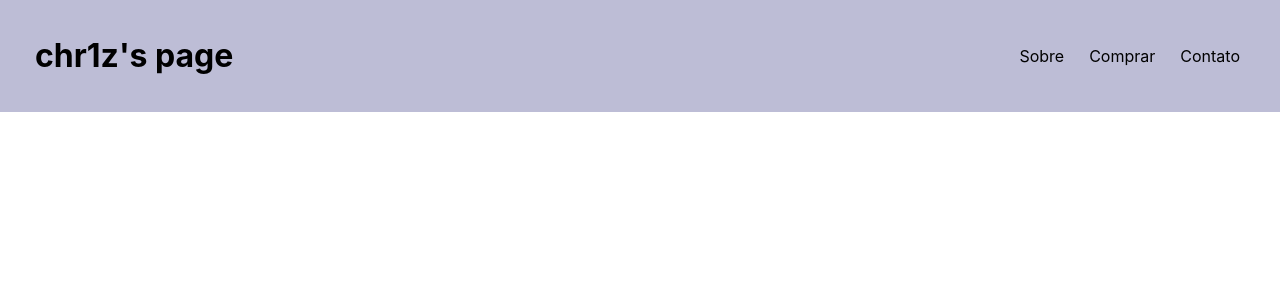
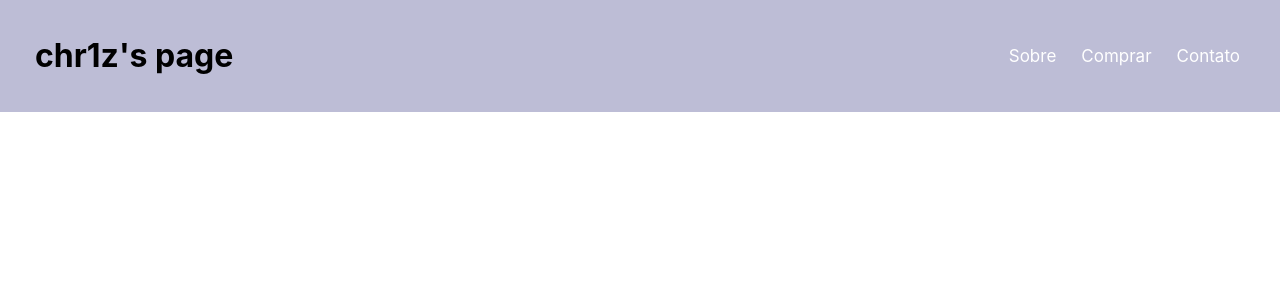
Before and after one commit to chr-1z/CursoProgramadorBR, a React (Create React App) app in the folder Modulo 31 - ReactJS/meu-app/not build/: page / in a window 1280 px wide. Shown: the top 300 px of the page. Built offline with nearby package versions, Linux system fonts and the light colour scheme.

Commit message:
update: updates

```diff
--- a/Modulo 31 - ReactJS/meu-app/not build/src/App.css
+++ b/Modulo 31 - ReactJS/meu-app/not build/src/App.css
@@ -23,3 +23,21 @@
 .logo {
   padding-left: 20px;
 }
+
+.about a {
+  text-decoration: none;
+  color: #fff;
+  font-size: 17px;
+}
+
+.buy a {
+  text-decoration: none;
+  color: #fff;
+  font-size: 17px;
+}
+
+.contact a {
+  text-decoration: none;
+  color: #fff;
+  font-size: 17px;
+}
--- a/Modulo 31 - ReactJS/meu-app/not build/src/Header.js
+++ b/Modulo 31 - ReactJS/meu-app/not build/src/Header.js
@@ -7,9 +7,21 @@ function Header(props) {
         <header className="header">
             <h1 className="logo">{props.name}</h1>
             <ul className="menu">
-                <li className="about">{props.links[0]}</li>
-                <li className="buy">{props.links[1]}</li>
-                <li className="contact">{props.links[2]}</li>
+                <li className="about" key={props}>
+                    <a href="https://chr-1z.github.io/my-portfolio/" target="_blank">
+                        {props.links[0]}
+                    </a>
+                </li>
+                <li className="buy" key={props}>
+                    <a href="https://pt.aliexpress.com/item/1005001877479051.html?gatewayAdapt=glo2bra&aff_fcid=c158bfea5a7b4d5c9e4ee93b5609a69c-1642794863003-06694-_9AkBBN&tt=CPS_NORMAL&aff_fsk=_9AkBBN&aff_platform=shareComponent-detail&sk=_9AkBBN&aff_trace_key=c158bfea5a7b4d5c9e4ee93b5609a69c-1642794863003-06694-_9AkBBN&terminal_id=e8321b117a66425ea87706d7a798f084&afSmartRedirect=n" target="_blank">
+                        {props.links[1]}
+                    </a>
+                </li>
+                <li className="contact" key={props}>
+                    <a href="mailto:chris99leichtweiss@gmail.com">
+                        {props.links[2]}
+                    </a>
+                </li>
             </ul>
         </header>
     );
```
Also changed, not shown: 1 other file (tests, documents, lock files or other folders).
